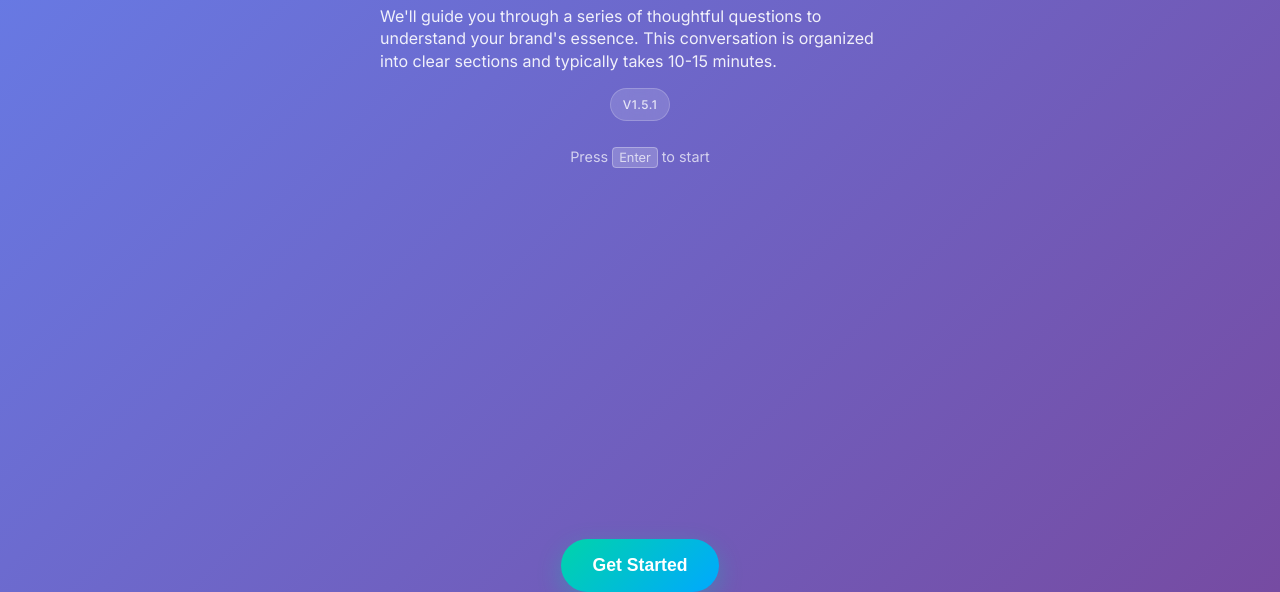
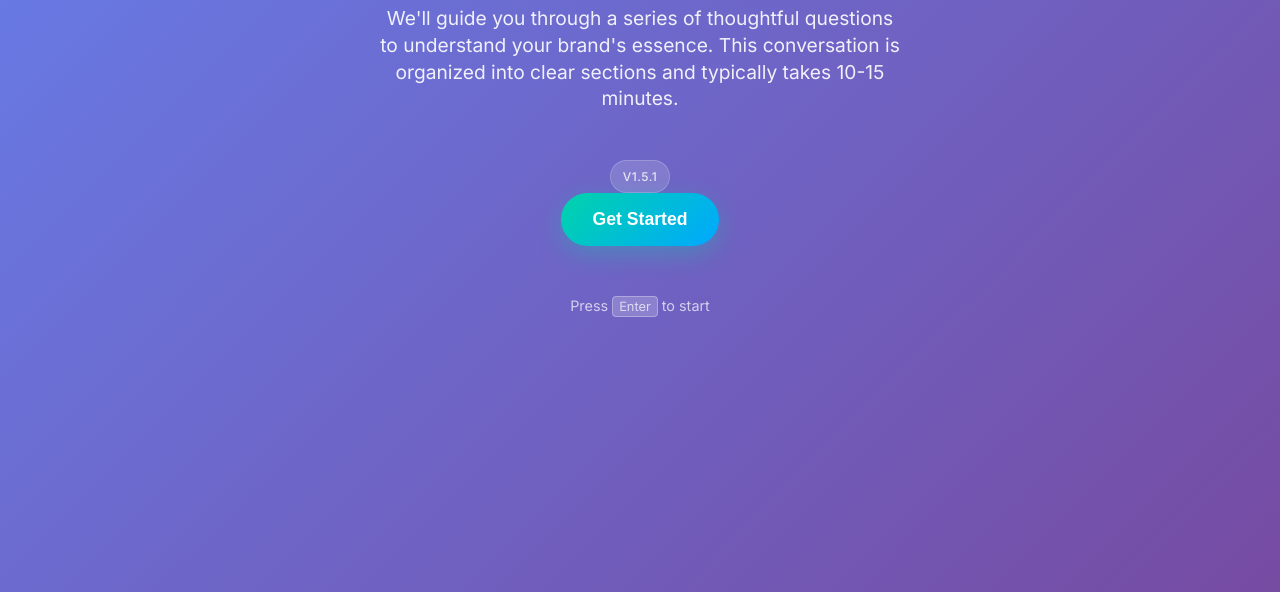
Before and after one commit to alexdistinctnz/ds_generic_onboarding, a plain HTML site: page index.html in a window 1280 px wide. Shown: the part 208-800 px from the top of the page. Drawn offline with Linux system fonts and the light colour scheme.

Commit message:
Add files via upload

```diff
--- a/index.html
+++ b/index.html
@@ -20,13 +20,11 @@
             <div class="question-content">
                 <div class="welcome-icon">✨</div>
                 <h1 class="question-title" id="form-title">Loading...</h1>
-                <p class="question-subtitle" id="form-description">Loading...</p>
-                <div class="helper-text">Press <kbd>Enter</kbd> to start</div>
-            </div>
-            <div class="navigation">
-                <button type="button" class="nav-button primary" id="start-button" onclick="typeform.nextQuestion()">
+                <p class="question-subtitle welcome-description" id="form-description">Loading...</p>
+                <button type="button" class="nav-button primary welcome-button" id="start-button" onclick="typeform.nextQuestion()">
                     Get Started
                 </button>
+                <div class="helper-text">Press <kbd>Enter</kbd> to start</div>
             </div>
         </div>
 
--- a/styles.css
+++ b/styles.css
@@ -178,6 +178,18 @@ body {
     text-align: left;
 }
 
+/* Welcome Screen Specific Styles */
+.welcome-description {
+    text-align: center !important;
+    margin-bottom: 32px !important;
+    font-size: 1.2rem !important;
+}
+
+.welcome-button {
+    margin: 0 auto 24px auto;
+    display: block;
+}
+
 .helper-text {
     font-size: 0.9rem;
     color: rgba(255, 255, 255, 0.7);
@@ -213,7 +225,7 @@ body {
 .section-indicator {
     position: absolute;
     top: 50%;
-    right: 0;
+    right: 20px;
     transform: translateY(-50%);
     display: flex;
     align-items: center;
@@ -867,6 +879,7 @@ textarea.form-input {
     }
 
     .section-indicator {
+        right: 15px;
         font-size: 0.75rem;
         padding: 6px 12px;
     }
```
